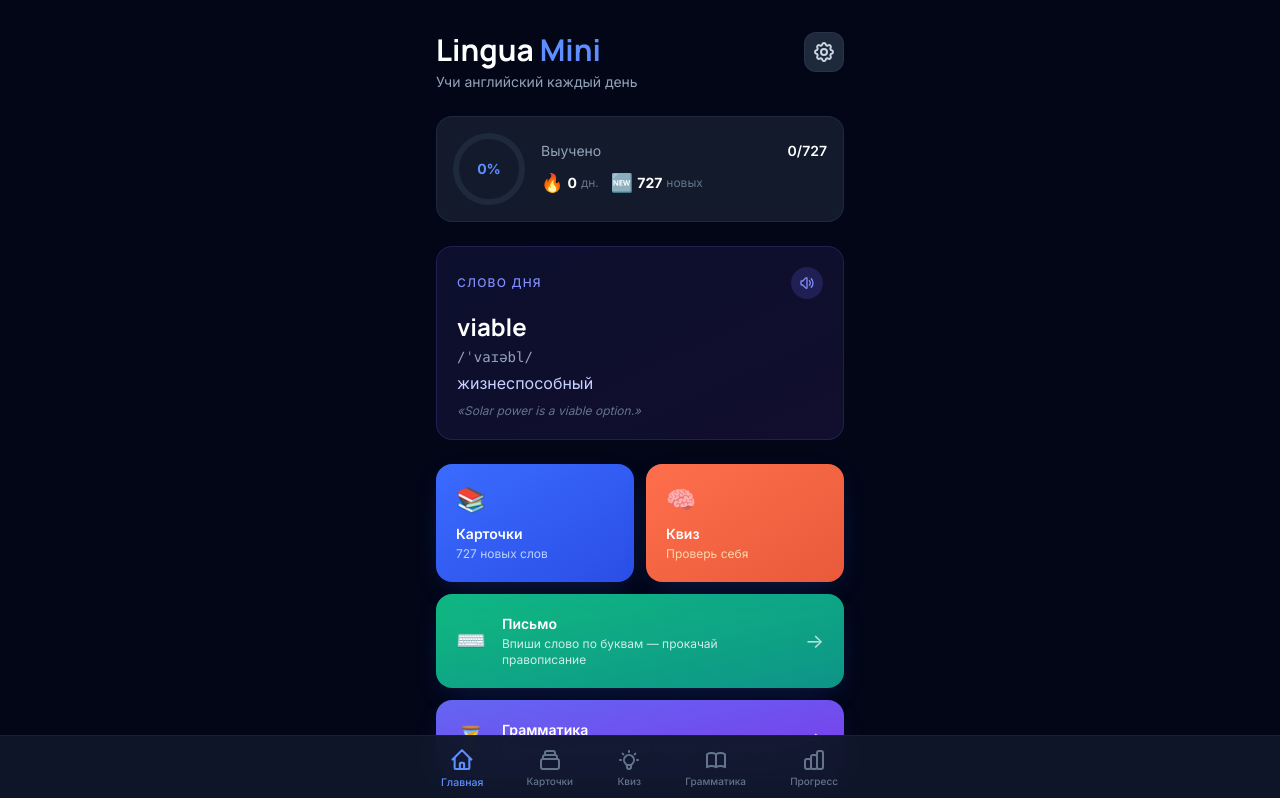
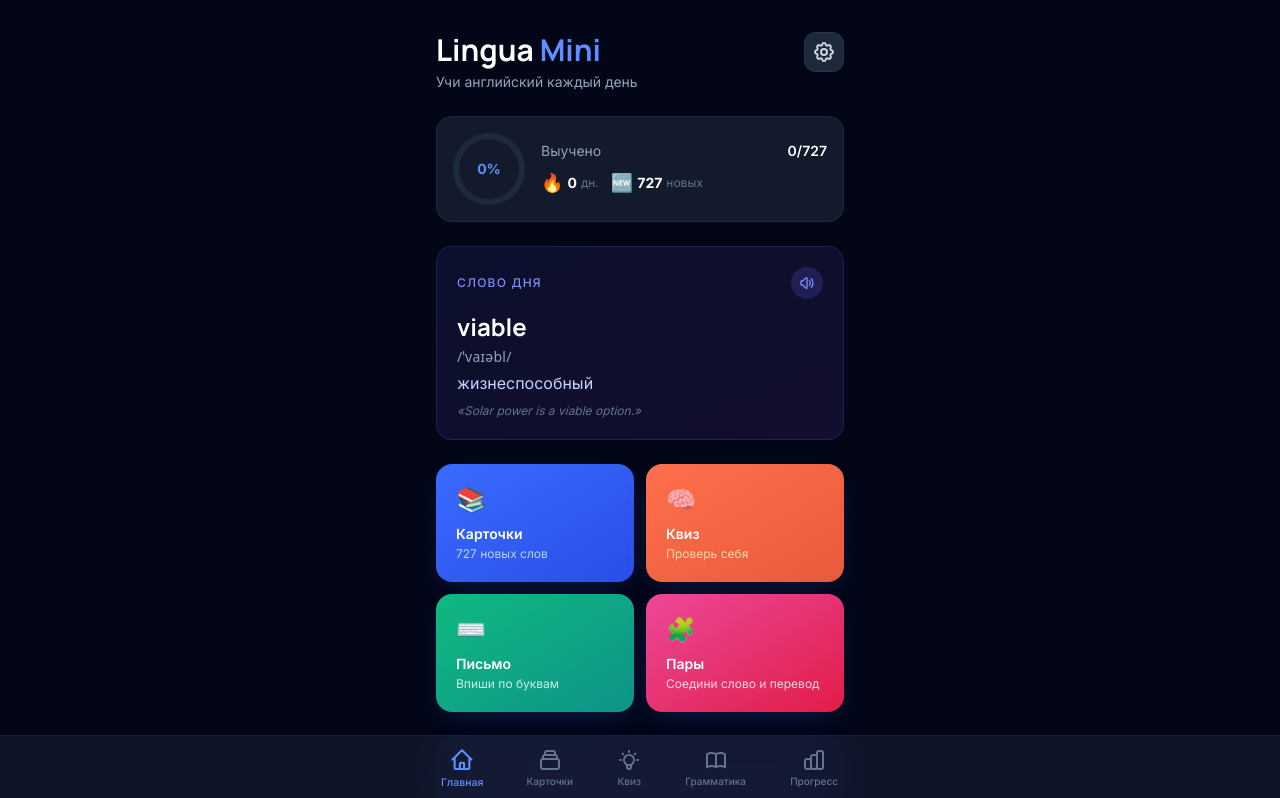
Before and after one commit to andrka1/Cowork, a React (Vite) app: page / in a window 1280 px wide. Shown: the top 798 px of the page. Built offline with nearby package versions, Linux system fonts and the light colour scheme.

Commit message:
Use .ipa font for transcription in card/quiz/words, add Пары tile on Home

```diff
--- a/src/components/FlashCard.tsx
+++ b/src/components/FlashCard.tsx
@@ -160,7 +160,7 @@ export default function FlashCard({ word, onNext, onPrev, onExclude, index, tota
           <div className="card-front absolute inset-0 rounded-3xl bg-gradient-to-br from-slate-800 to-slate-900 border border-slate-700/50 shadow-card flex flex-col items-center justify-center p-8">
             <span className="text-xs uppercase tracking-widest text-slate-500 mb-4">Английский</span>
             <h2 className="text-4xl font-display font-bold text-white mb-3 text-center">{word.en}</h2>
-            <p className="text-lg text-slate-400 font-mono mb-4">{word.transcription}</p>
+            <p className="text-lg text-slate-400 ipa mb-4">{word.transcription}</p>
             <button
               onClick={handleSpeak}
               className="mt-2 w-12 h-12 rounded-full bg-brand-500/20 border border-brand-500/30 flex items-center justify-center text-brand-400 hover:bg-brand-500/30 active:scale-90 transition-all"
--- a/src/components/QuizCard.tsx
+++ b/src/components/QuizCard.tsx
@@ -146,7 +146,7 @@ export default function QuizCard({ word, onAnswer, onExclude, questionNum, total
         ) : (
           <>
             <h2 className="text-3xl font-display font-bold text-white mb-2">{word.en}</h2>
-            <p className="text-sm text-slate-400 font-mono mb-3">{word.transcription}</p>
+            <p className="text-sm text-slate-400 ipa mb-3">{word.transcription}</p>
             <button
               onClick={handleSpeak}
               className="mx-auto w-10 h-10 rounded-full bg-brand-500/20 border border-brand-500/30 flex items-center justify-center text-brand-400 hover:bg-brand-500/30 active:scale-90 transition-all"
--- a/src/pages/HomePage.tsx
+++ b/src/pages/HomePage.tsx
@@ -84,7 +84,7 @@ export default function HomePage() {
             </button>
           </div>
           <h3 className="text-2xl font-display font-bold text-white mb-1">{wordOfDay.en}</h3>
-          <p className="text-sm text-slate-400 font-mono mb-1">{wordOfDay.transcription}</p>
+          <p className="text-sm text-slate-400 ipa mb-1">{wordOfDay.transcription}</p>
           <p className="text-base text-indigo-200">{wordOfDay.ru}</p>
           <p className="text-xs text-slate-500 mt-2 italic">«{wordOfDay.example}»</p>
         </div>
@@ -110,18 +110,25 @@ export default function HomePage() {
         </button>
       </div>
 
-      {/* Spelling trainer */}
-      <button
-        onClick={() => navigate("/spelling")}
-        className="w-full mb-3 p-5 rounded-2xl bg-gradient-to-br from-emerald-500 to-teal-600 text-white text-left transition-all active:scale-[0.98] shadow-soft flex items-center gap-4"
-      >
-        <div className="text-2xl">⌨️</div>
-        <div className="flex-1">
+      {/* Spelling + Matching */}
+      <div className="grid grid-cols-2 gap-3 mb-6">
+        <button
+          onClick={() => navigate("/spelling")}
+          className="p-5 rounded-2xl bg-gradient-to-br from-emerald-500 to-teal-600 text-white text-left transition-all active:scale-[0.97] shadow-soft"
+        >
+          <div className="text-2xl mb-2">⌨️</div>
           <h3 className="font-semibold text-sm">Письмо</h3>
-          <p className="text-xs text-white/80 mt-0.5">Впиши слово по буквам — прокачай правописание</p>
-        </div>
-        <span className="text-white/70 text-xl">→</span>
-      </button>
+          <p className="text-xs text-white/80 mt-0.5">Впиши по буквам</p>
+        </button>
+        <button
+          onClick={() => navigate("/match")}
+          className="p-5 rounded-2xl bg-gradient-to-br from-pink-500 to-rose-600 text-white text-left transition-all active:scale-[0.97] shadow-soft"
+        >
+          <div className="text-2xl mb-2">🧩</div>
+          <h3 className="font-semibold text-sm">Пары</h3>
+          <p className="text-xs text-white/80 mt-0.5">Соедини слово и перевод</p>
+        </button>
+      </div>
 
       {/* Grammar */}
       <button
--- a/src/pages/WordsManagerPage.tsx
+++ b/src/pages/WordsManagerPage.tsx
@@ -155,7 +155,7 @@ export default function WordsManagerPage() {
               <div className="flex-1 min-w-0">
                 <div className="flex items-center gap-2">
                   <span className="font-semibold text-white truncate">{w.en}</span>
-                  <span className="text-xs text-slate-500 shrink-0">{w.transcription}</span>
+                  <span className="text-xs text-slate-500 shrink-0 ipa">{w.transcription}</span>
                 </div>
                 <p className="text-xs text-slate-400 truncate">{w.ru}</p>
               </div>
```
